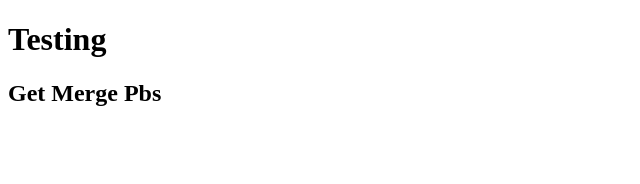
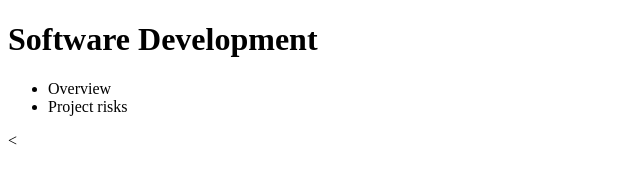
Before and after one commit to Shonn-Shonn/software-development-notes, a plain HTML site: page git/index.html in a window 1280 px wide. Shown: the whole page, without its empty margins (0-640 px from the left). Drawn offline with Linux system fonts and the light colour scheme.

Commit message:
lecture 2

```diff
--- a/git/index.html
+++ b/git/index.html
@@ -7,7 +7,11 @@
     <title>Document</title>
 </head>
 <body>
-    <h1>Testing</h1>
-    <h2>Get Merge Pbs</h2>
+    <h1>Software Development</h1>
+    <ul>
+        <li>Overview</li>
+        <li>Project risks</li>
+    </ul>
+    <
 </body>
 </html>
```
Also changed, not shown: lc2.txt (added).
